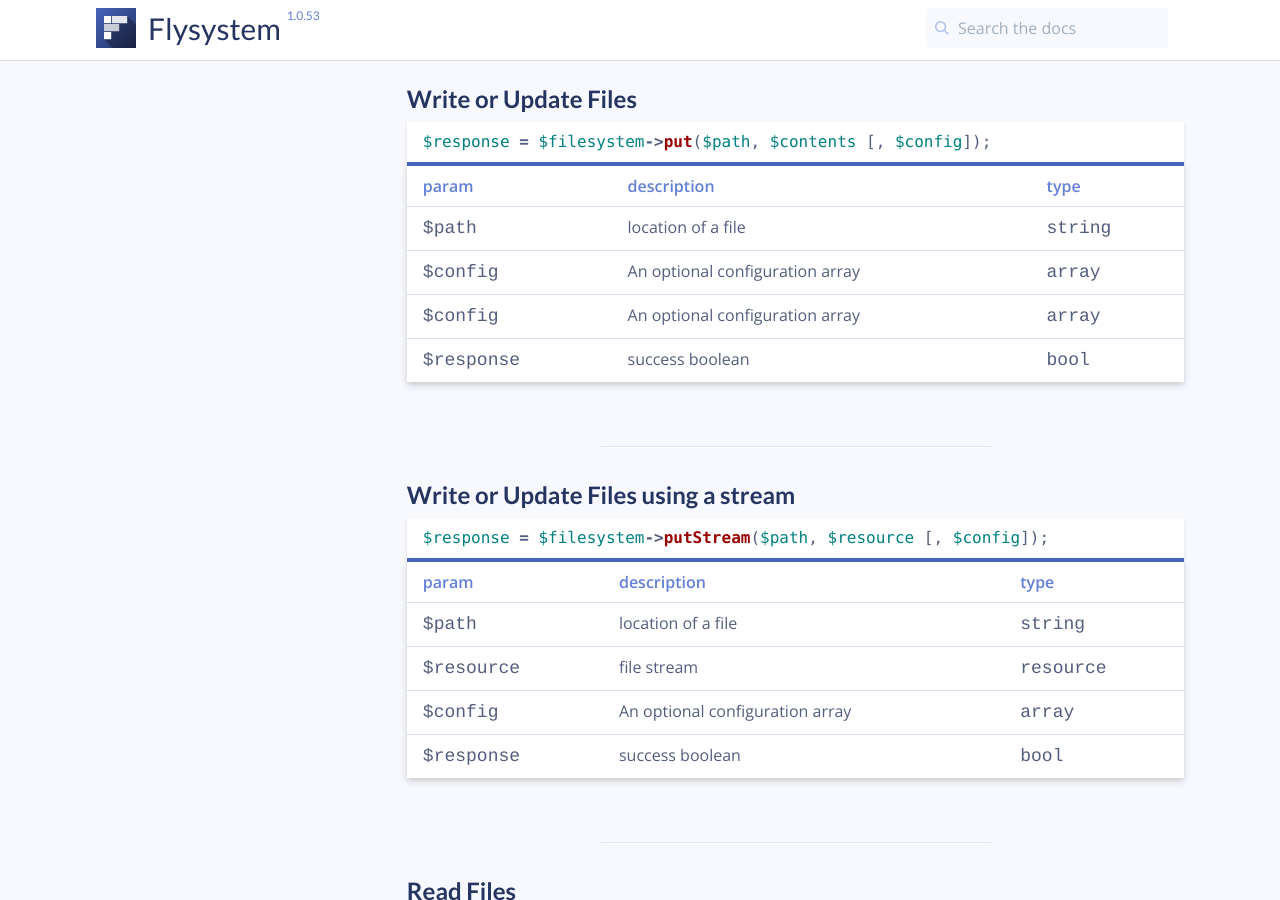
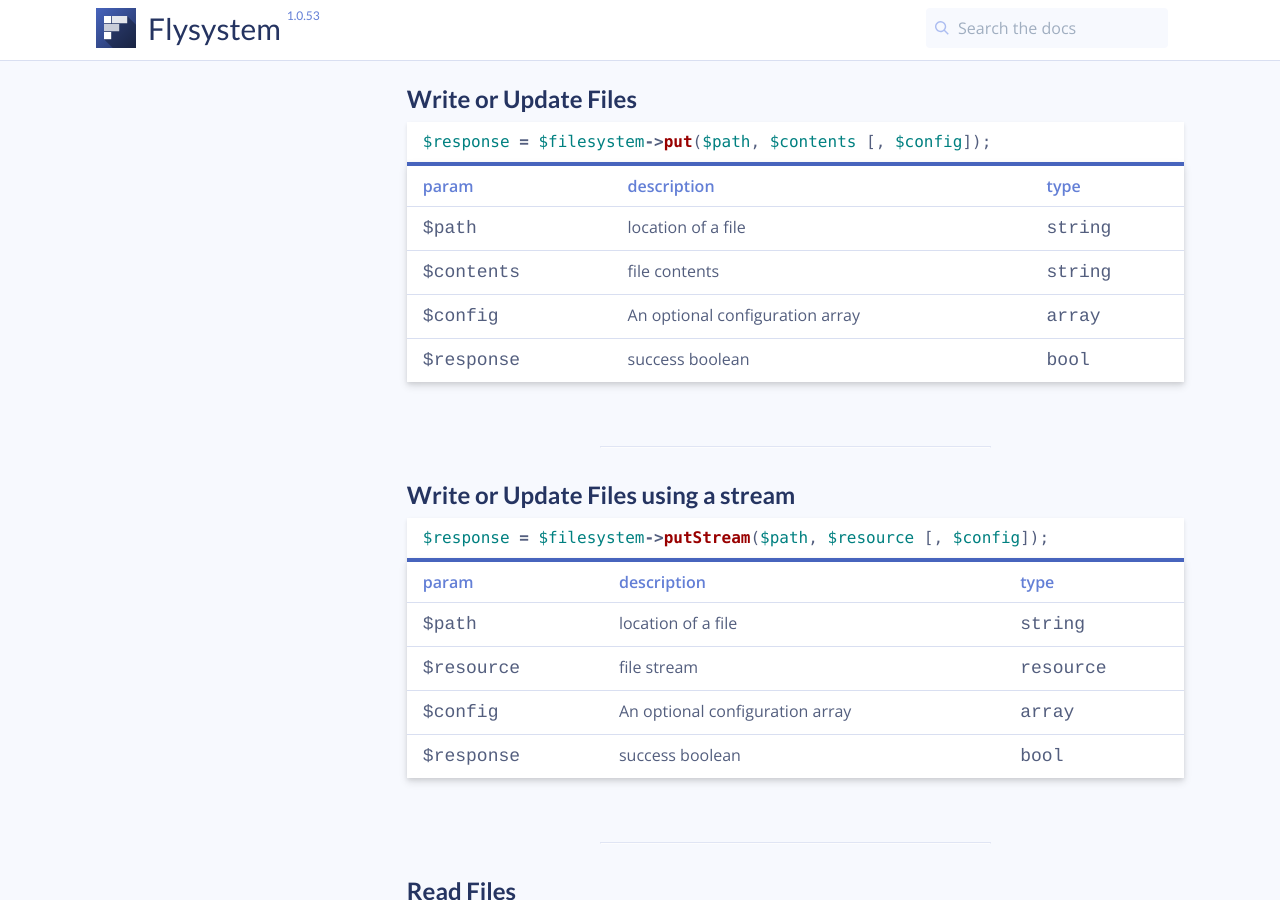
Before and after one commit to thephpleague/flysystem, a Jekyll site: the page built from docs/usage/filesystem-api.md, in a window 1280 px wide and 900 px high, scrolled down 1705 px. Built offline with Jekyll 4.4.1, drawn with Linux system fonts in a browser that asks for light colours; comment, search, counter and statistics services are not loaded.

Commit message:
Fix wrong parameter documentation

```diff
--- a/docs/usage/filesystem-api.md
+++ b/docs/usage/filesystem-api.md
@@ -78,7 +78,7 @@ $response = $filesystem->put($path, $contents [, $config]);
 param         | description                                   | type
 ------------- | --------------------------------------------- | -----------
 `$path`       | location of a file                            | `string`
-`$config`     | An optional configuration array               | `array`
+`$contents`   | file contents                                 | `string`
 `$config`     | An optional configuration array               | `array`
 `$response`   | success boolean                               | `bool`
 
```
